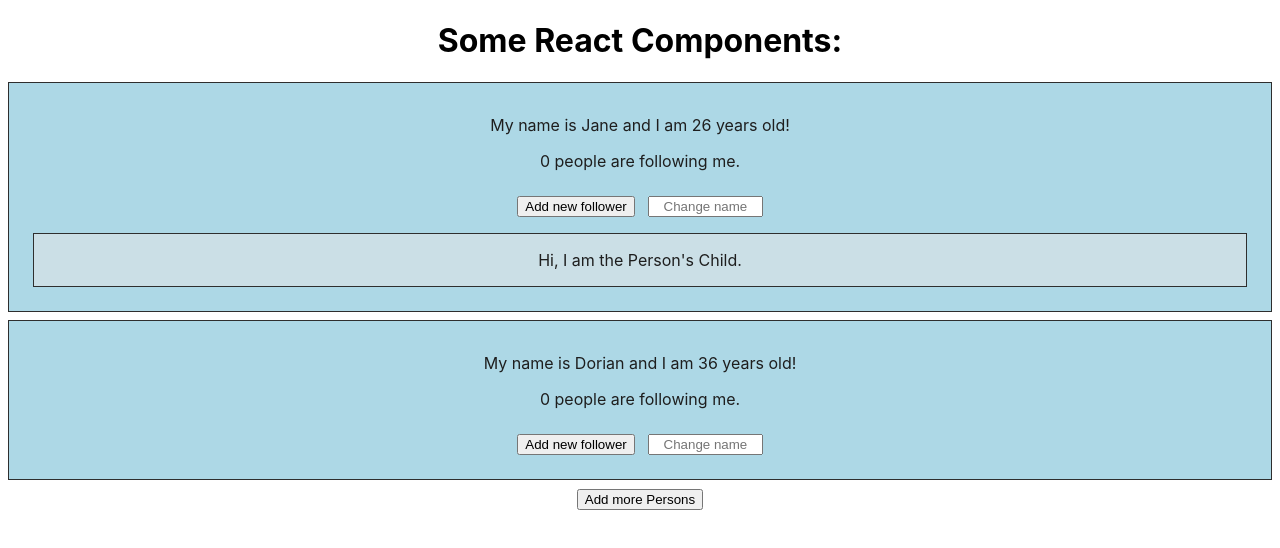
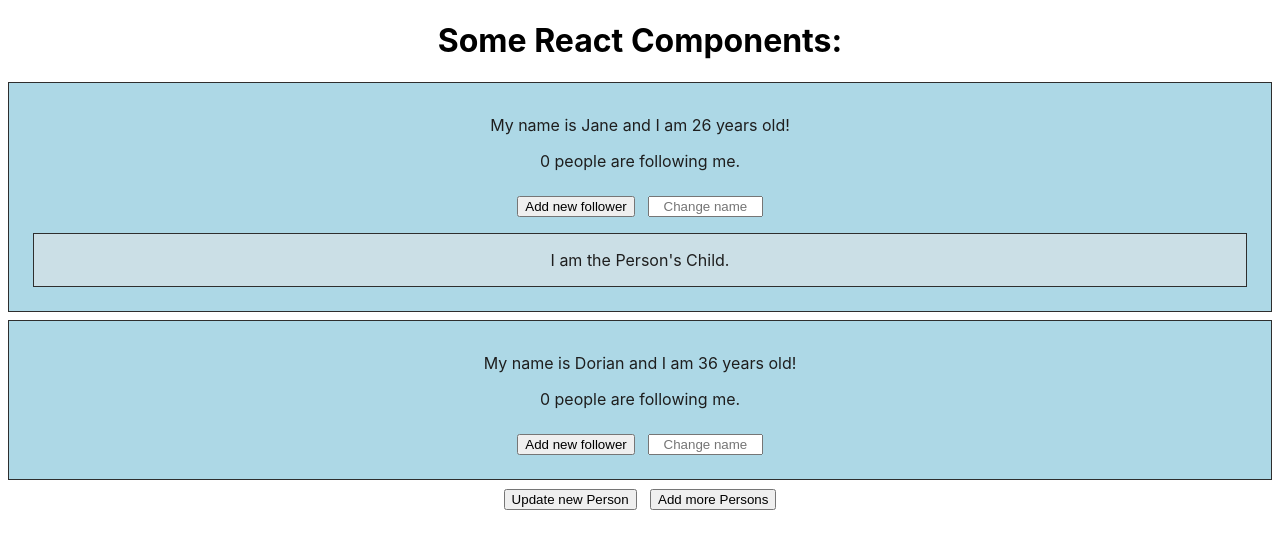
Before and after one commit to nmauersberg/React-Training, a React (Create React App) app: page / in a window 1280 px wide. Shown: the top 548 px of the page. Built offline with nearby package versions, Linux system fonts and the light colour scheme.

Commit message:
Seperate data and behavior

```diff
--- a/src/App.js
+++ b/src/App.js
@@ -2,10 +2,12 @@ import { useState } from 'react';
 
 import './App.css';
 import Person from './Person/Person';
-import personsData from './Person/Persons.json';
+import personsData from './Person/data/Persons.json';
+import newPersonData from './Person/data/NewPerson.json'
 
 const App = () => {
     const [persons, setPersons] = useState(personsData);
+    const [newPerson, setNewPerson] = useState(newPersonData);
 
     return (
         <div className="App">
@@ -18,8 +20,15 @@ const App = () => {
                     {person.child}
                 </Person>
             })}
-            <button onClick={() => {
-                const newPerson = { name: 'Will', age: 15 };
+            {/* Change state of newPerson */}
+            <button className="buttonWithMargin" onClick={() => {
+                const updatedPerson = { child: 'I have a child now too!', ...newPerson }
+                setNewPerson(updatedPerson);
+            }}>
+                Update new Person
+            </button>
+            {/* Add newPerson to persons */}
+            <button className="buttonWithMargin" onClick={() => {
                 const updatedPersons = [...persons, newPerson]
                 setPersons(updatedPersons);
             }}>
--- a/src/Person/Person.css
+++ b/src/Person/Person.css
@@ -18,6 +18,10 @@
 .buttonRow {
   padding: 0.5em;
 }
+.buttonWithMargin {
+  margin-left: 0.5em;
+  margin-right: 0.5em;
+}
 input {
   text-align: center;
 }
--- /dev/null
+++ b/src/Person/data/NewPerson.json
@@ -0,0 +1,4 @@
+{
+  "name": "Will",
+  "age": 16
+}
--- a/src/Person/Persons.json
+++ b/src/Person/data/Persons.json
@@ -2,7 +2,7 @@
   {
     "name": "Jane",
     "age": 26,
-    "child": "Hi, I am the Person's Child."
+    "child": "I am the Person's Child."
   },
   {
     "name": "Dorian",
```
